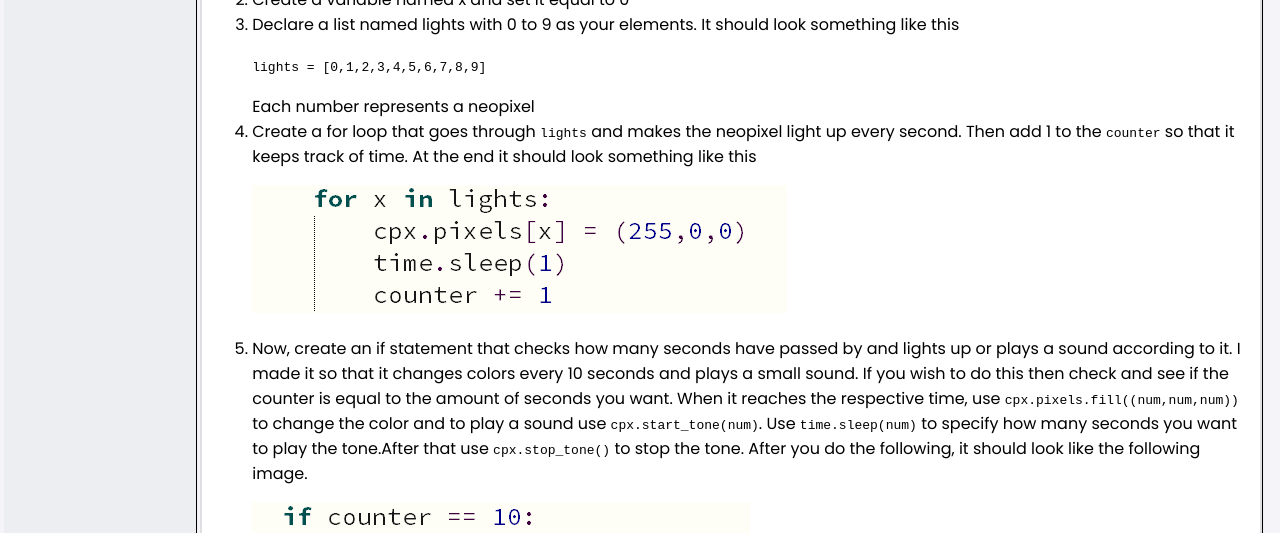
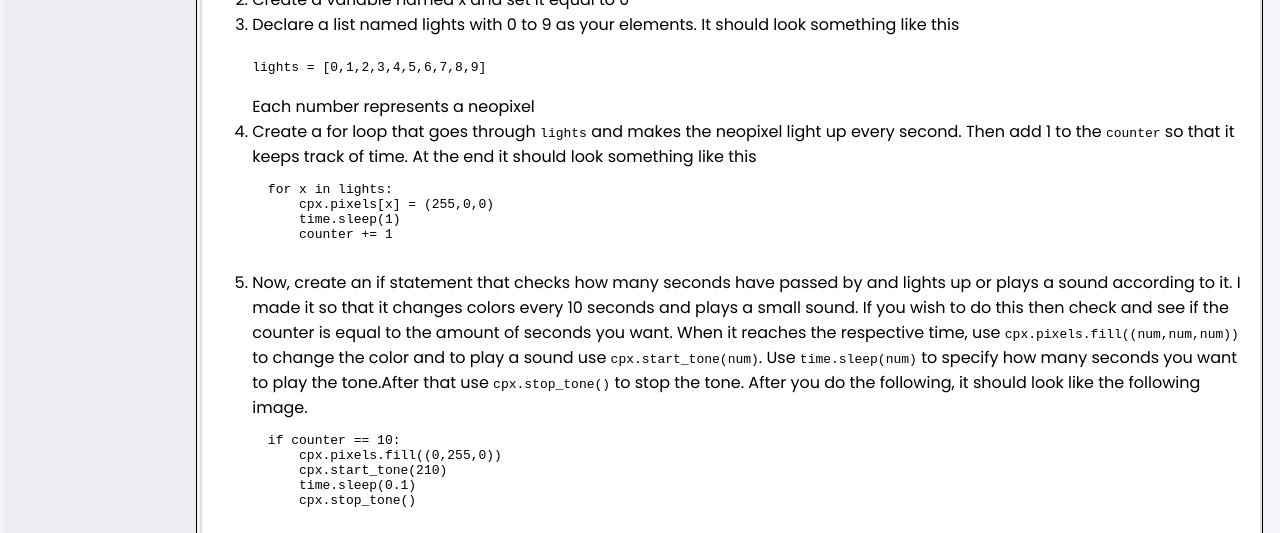
Before and after one commit to jelkner/cpycpe_projects, a plain HTML site: page timer_fun/timer.html in a window 1280 px wide. Shown: the part 389-922 px from the top of the page. Drawn offline with Linux system fonts and the light colour scheme.

Commit message:
Final edit timer

```diff
--- a/timer_fun/timer.html
+++ b/timer_fun/timer.html
@@ -38,7 +38,12 @@
   <li>Create a for loop that goes through <code>lights</code> and makes the
   neopixel light up every second. Then add 1 to the <code>counter</code> so
   that it keeps track of time. At the end it should look something like this
-  <p><img src="images/snip.png" alt="For loop"></li>
+  <pre>
+  for x in lights:
+      cpx.pixels[x] = (255,0,0)
+      time.sleep(1)
+      counter += 1
+  </pre></li>
 
   <li>Now, create an if statement that checks how many seconds have passed by
   and lights up or plays a sound according to it. I made it so that it changes
@@ -50,7 +55,13 @@
   to specify how many seconds you want to play the tone.After that use <code>
   cpx.stop_tone()</code> to stop the tone.  After you do the following, it
   should look like the following image.
-  <p><img src="images/timecheck.png" alt="Checking time"></p> </li>
+  <pre>
+  if counter == 10:
+      cpx.pixels.fill((0,255,0))
+      cpx.start_tone(210)
+      time.sleep(0.1)
+      cpx.stop_tone()
+  </pre></li>
 
   <li>Repeat as much as you want but be sure to add <code>counter = 0</code> so
   that it reastarts the count. To see an example, click on the Final Product on
```
Also changed, not shown: timer_fun/getting_started.html (+13 -3 lines).
